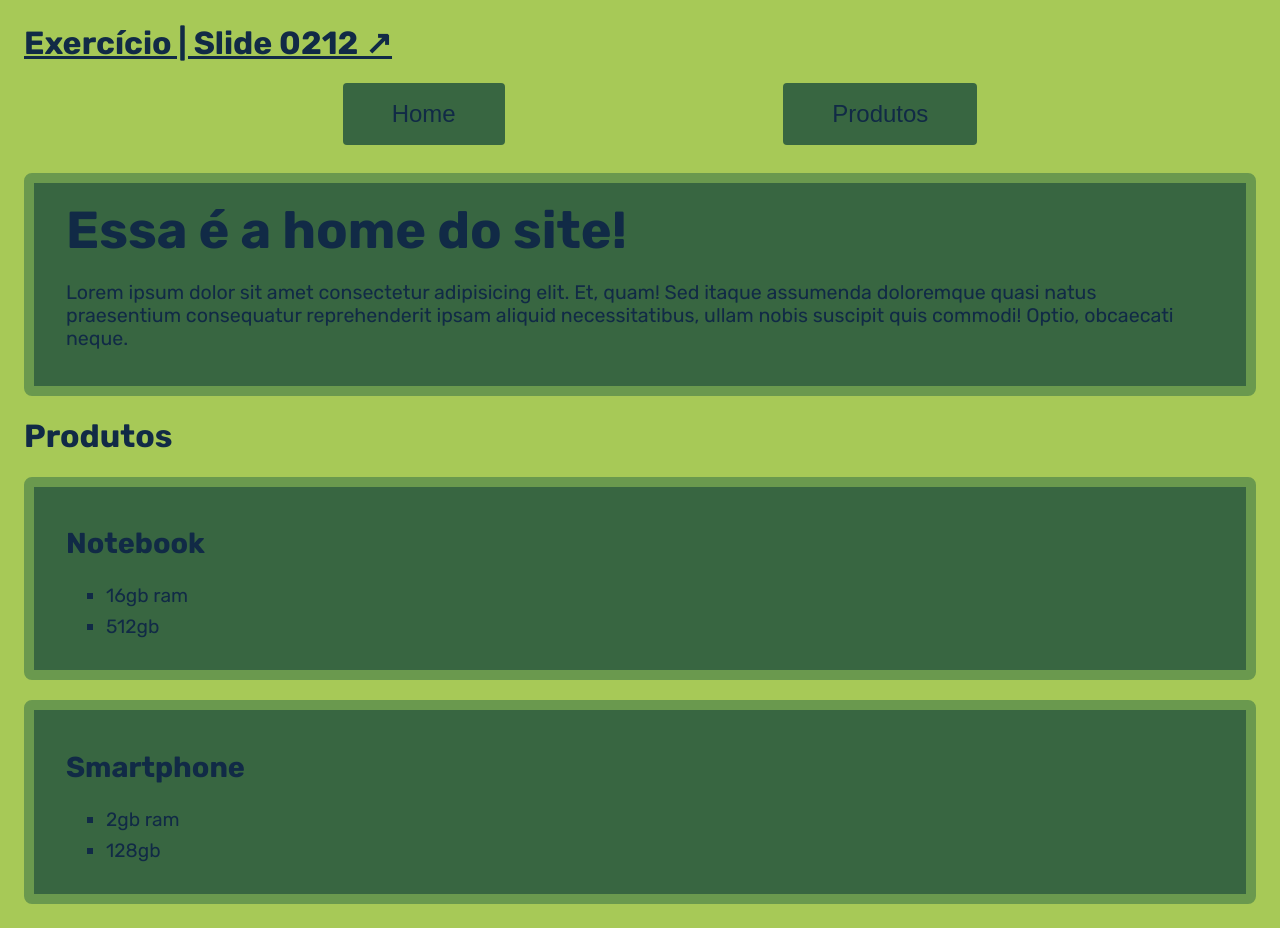
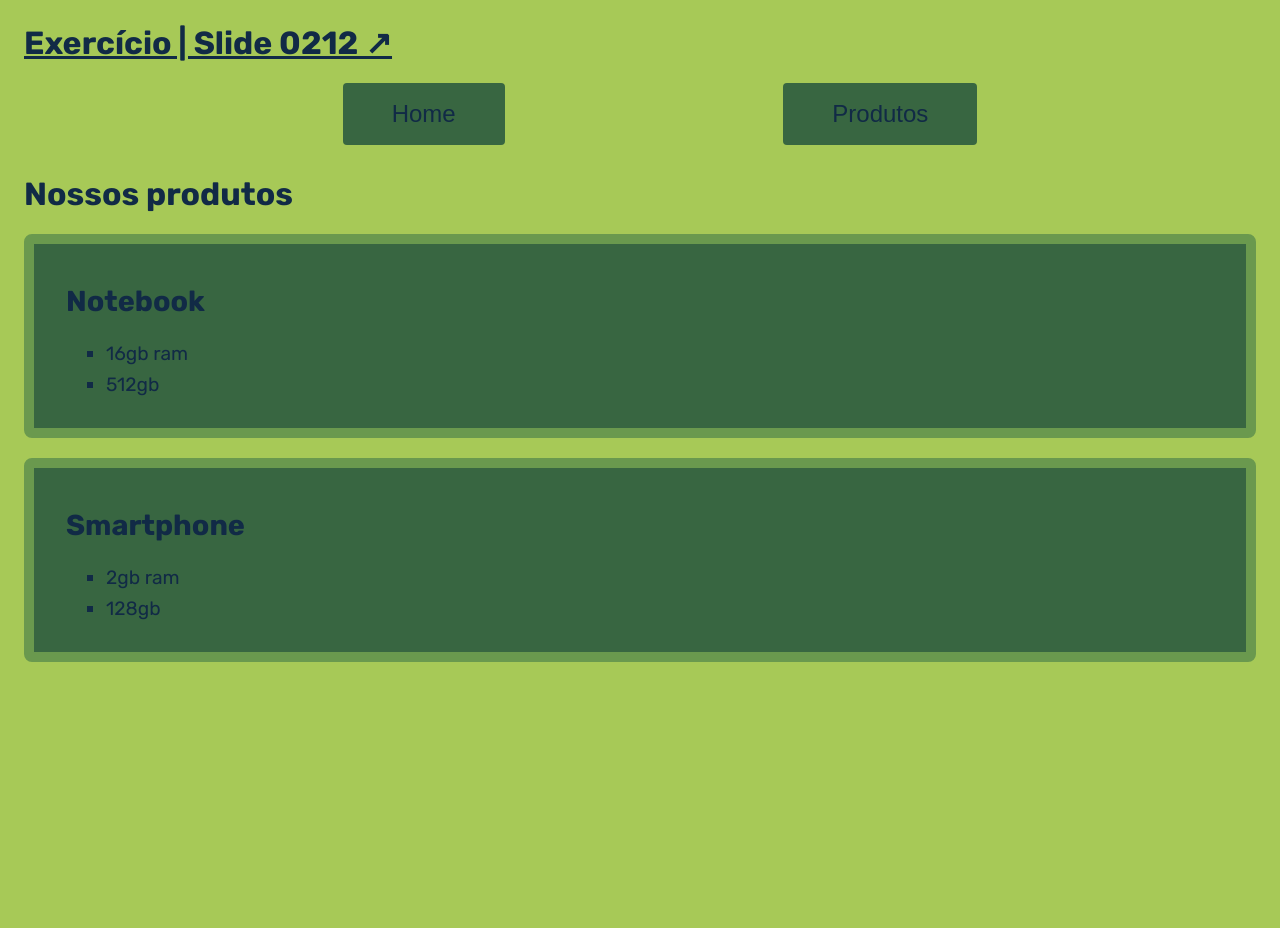
Before and after one commit to gabriel-hsb/origamid-react-completo, a React (Vite) app: page / in a window 1280 px wide. After the commit the page ends 800 px from the top, so only its background shows below. Built offline with nearby package versions, Linux system fonts and the light colour scheme.

Commit message:
✨ Feat(app) exercicio 0212 - Components
Exibição de componentes usando condicional ternário com base no botão selecionado.

```diff
--- a/src/App.jsx
+++ b/src/App.jsx
@@ -7,6 +7,8 @@ import Navbar from "./Components/Navbar";
 import Home from "./Components/Home";
 import Produtos from "./Components/Produtos";
 import "./style.scss";
+
+const urlAtual = window.location.pathname;
 
 const App = () => {
   return (
@@ -20,10 +22,13 @@ const App = () => {
         </a>
       </h1>
       <Navbar />
-      <Home />
-      <Produtos />
+      {urlAtual === "/Home" ? <Home /> : <Produtos />}
     </>
   );
 };
 
+//Professor disse que essa não é a melhor forma de
+//fazer a mudança de URL. O react possui alternativa melhor
+// que será apresentada futuramente.
+
 export default App;
--- a/src/Components/Navbar/index.jsx
+++ b/src/Components/Navbar/index.jsx
@@ -5,10 +5,14 @@ const Navbar = () => {
     <nav>
       <ul className={styles.listaNav}>
         <li>
-          <button>Home</button>
+          <a href="/Home">
+            <button>Home</button>{" "}
+          </a>
         </li>
         <li>
-          <button>Produtos</button>
+          <a href="/Produtos">
+            <button>Produtos</button>{" "}
+          </a>
         </li>
       </ul>
     </nav>
--- a/src/Components/Produtos/index.jsx
+++ b/src/Components/Produtos/index.jsx
@@ -8,7 +8,7 @@ const Produtos = () => {
 
   return (
     <>
-      <h1>Produtos</h1>
+      <h1>Nossos produtos</h1>
 
       {produtos.map(({ nome, propriedades }) => (
         <div className={styles.lista} key={nome}>
```
